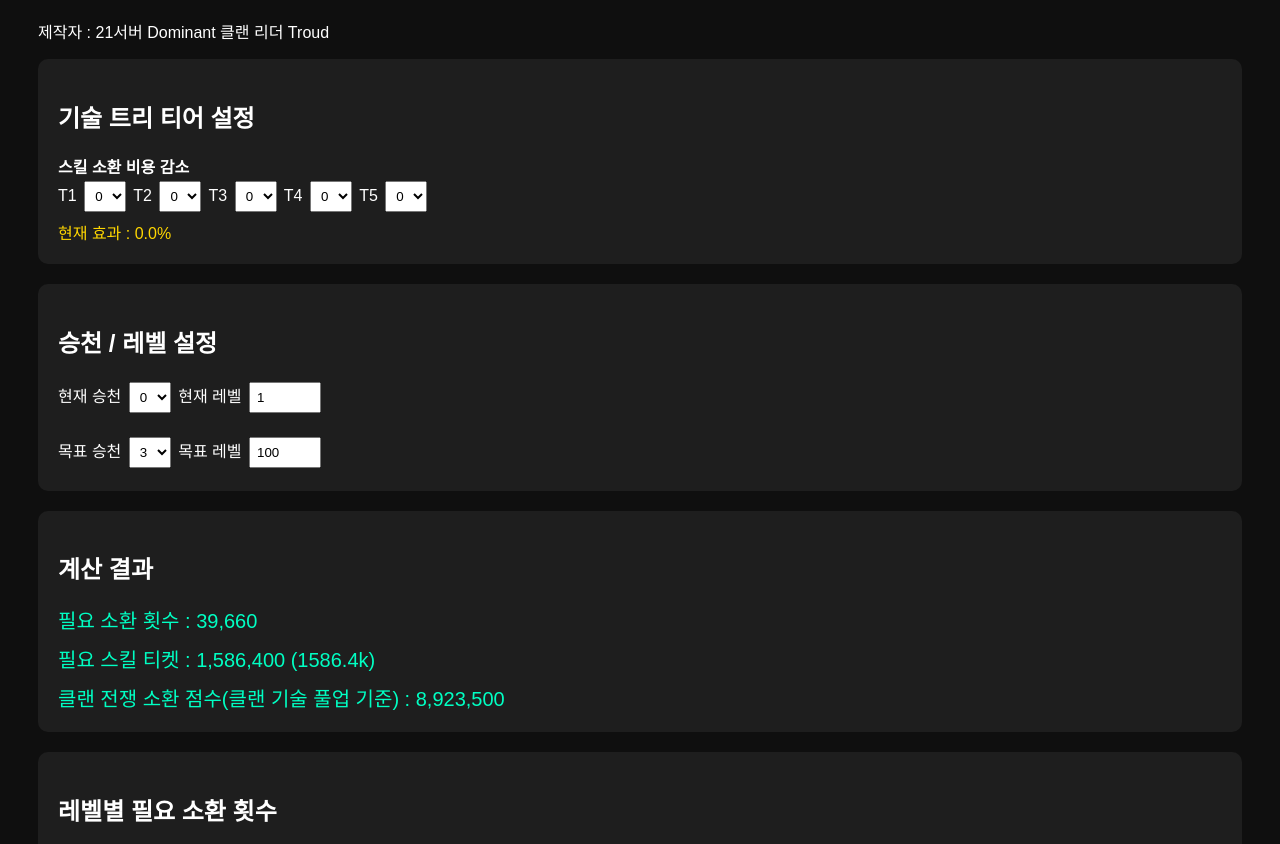
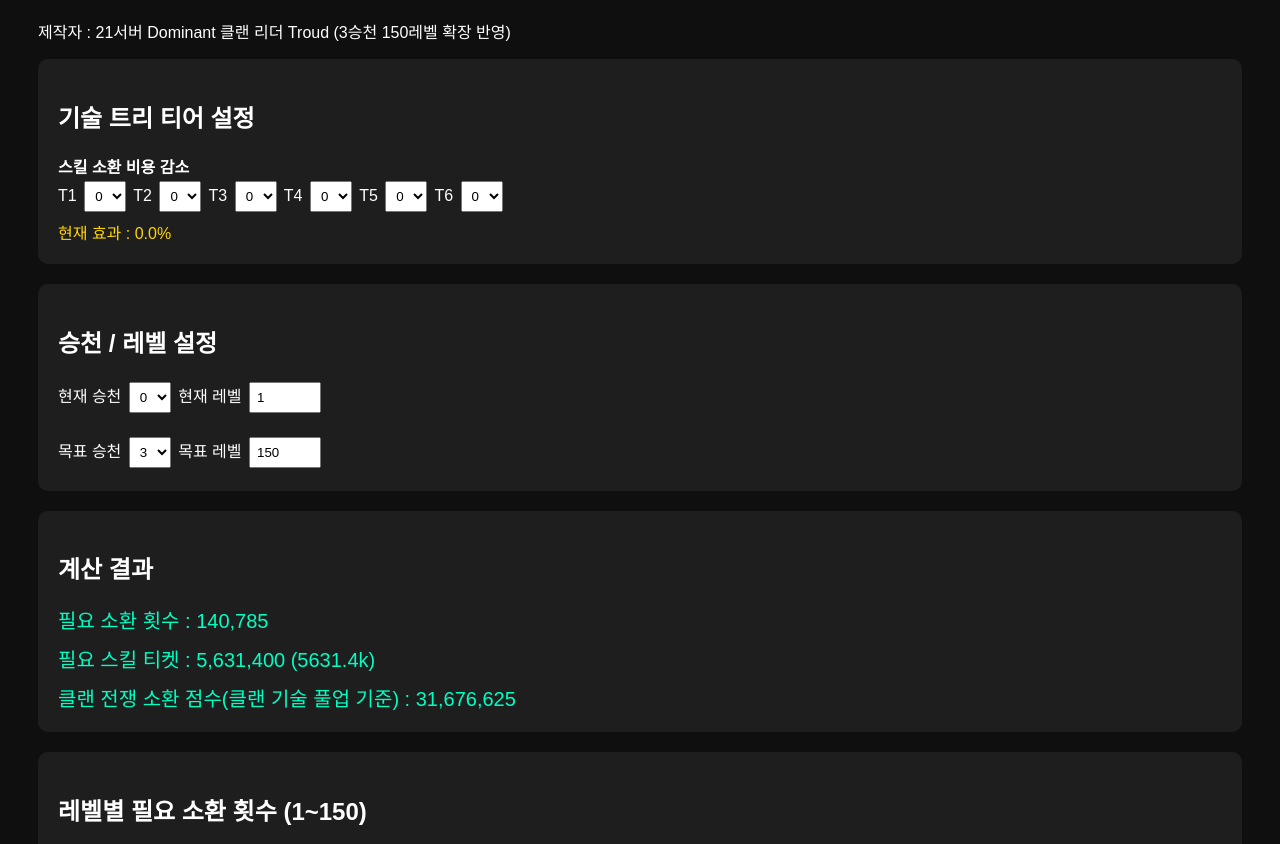
Before and after one commit to D-Troud/skill-calculator, a plain HTML site: page index.html in a window 1280 px wide. Shown: the part 108-952 px from the top of the page. Drawn offline with Linux system fonts and the light colour scheme.

Commit message:
Update index.html

```diff
--- a/index.html
+++ b/index.html
@@ -21,7 +21,7 @@ th{background:#333;}
 <body>
 
 <h1>포지마스터 스킬 계산기</h1>
-<p>제작자 : 21서버 Dominant 클랜 리더 Troud</p>
+<p>제작자 : 21서버 Dominant 클랜 리더 Troud (3승천 150레벨 확장 반영)</p>
 
 <div class="card">
 <h2>기술 트리 티어 설정</h2>
@@ -37,7 +37,7 @@ th{background:#333;}
 </select>
 
 현재 레벨
-<input id="curLvl" type="number" min="1" max="100" value="1">
+<input id="curLvl" type="number" min="1" max="150" value="1">
 <br><br>
 
 목표 승천
@@ -46,7 +46,7 @@ th{background:#333;}
 </select>
 
 목표 레벨
-<input id="tarLvl" type="number" min="1" max="100" value="100">
+<input id="tarLvl" type="number" min="1" max="150" value="150">
 
 </div>
 
@@ -55,12 +55,12 @@ th{background:#333;}
 
 <div class="result" id="summonCount"></div>
 <div class="result" id="ticketResult"></div>
-<div class="result" id="clanScoreResult"></div> <!-- 클랜 전쟁 점수 표시 영역 추가 -->
+<div class="result" id="clanScoreResult"></div>
 
 </div>
 
 <div class="card">
-<h2>레벨별 필요 소환 횟수</h2>
+<h2>레벨별 필요 소환 횟수 (1~150)</h2>
 
 <table id="summonTable">
 <tr>
@@ -72,6 +72,11 @@ th{background:#333;}
 </div>
 
 <script>
+
+// 🔥 승천별 최대 레벨 반환 함수 (0~2승천: 100레벨, 3승천: 150레벨)
+function getMaxLevel(asc){
+return asc === 3 ? 150 : 100;
+}
 
 // 🔥 소환 횟수 함수
 function getSummonCount(lvl){
@@ -92,16 +97,19 @@ if(lvl===14) return 80
 if(lvl===15) return 90
 if(lvl===16) return 100
 
+// 17~100 구간
+if(lvl <= 100) return 110
 
-return 110
+// 101~150 구간 (100레벨 이후부터 레벨당 75씩 증가)
+return 110 + (lvl - 100) * 75;
 }
 
-// 티어 UI
+// 티어 UI (T1 ~ T6)
 function createUI(){
 
 let html="<b>스킬 소환 비용 감소</b><br>"
 
-for(let i=1;i<=5;i++){
+for(let i=1;i<=6;i++){
 html+="T"+i+" <select id='tier"+i+"' onchange='handleTier("+i+")'>"
 for(let j=0;j<=5;j++){
 html+="<option>"+j+"</option>"
@@ -114,13 +122,13 @@ html+="<div class='stat' id='tierStat'></div>"
 document.getElementById("tiers").innerHTML=html
 }
 
-// 티어 로직
+// 티어 로직 (T1 ~ T6 연동)
 function handleTier(t){
 
 let val=Number(document.getElementById("tier"+t).value)
 
 if(val===0){
-for(let i=t+1;i<=5;i++){
+for(let i=t+1;i<=6;i++){
 document.getElementById("tier"+i).value=0
 }
 }
@@ -138,7 +146,7 @@ calculate()
 function getDiscount(){
 
 let sum=0
-for(let i=1;i<=5;i++){
+for(let i=1;i<=6;i++){
 sum+=Number(document.getElementById("tier"+i).value)
 }
 
@@ -158,13 +166,20 @@ let tarAsc=Number(tarAscEl.value)
 let curLvl=Number(curLvlEl.value)
 let tarLvl=Number(tarLvlEl.value)
 
+// 입력값 검증: 목표 레벨이 해당 승천의 최대 레벨을 넘지 않도록 제한
+let maxCurLvl = getMaxLevel(curAsc);
+let maxTarLvl = getMaxLevel(tarAsc);
+
+if(curLvl > maxCurLvl) curLvl = maxCurLvl;
+if(tarLvl > maxTarLvl) tarLvl = maxTarLvl;
+
 if(
     curAsc > tarAsc ||
     (curAsc === tarAsc && curLvl > tarLvl)
 ){
     summonCount.innerText="목표 레벨이 현재보다 낮습니다."
     ticketResult.innerText=""
-    clanScoreResult.innerText="" // 에러 시 클랜 점수도 초기화
+    clanScoreResult.innerText=""
     return
 }
 
@@ -173,15 +188,14 @@ let total=0
 while(true){
 
 if(curAsc===tarAsc){
-
 for(let i=curLvl+1;i<=tarLvl;i++){
 total+=getSummonCount(i)
 }
-
 break
 }
 
-for(let i=curLvl+1;i<=100;i++){
+let maxLvl = getMaxLevel(curAsc);
+for(let i=curLvl+1;i<=maxLvl;i++){
 total+=getSummonCount(i)
 }
 
@@ -206,12 +220,12 @@ clanScoreResult.innerText=
 "클랜 전쟁 소환 점수(클랜 기술 풀업 기준) : "+clanScore.toLocaleString()
 }
 
-// 🔥 표 생성
+// 🔥 표 생성 (1~150레벨)
 function createTable(){
 
 let html=""
 
-for(let i=1;i<=100;i++){
+for(let i=1;i<=150;i++){
 
 html+="<tr>"
 html+="<td>"+i+"</td>"
@@ -237,7 +251,7 @@ const tarLvlEl=document.getElementById("tarLvl")
 
 const summonCount=document.getElementById("summonCount")
 const ticketResult=document.getElementById("ticketResult")
-const clanScoreResult=document.getElementById("clanScoreResult") // 클랜 점수 DOM 요소 연결
+const clanScoreResult=document.getElementById("clanScoreResult")
 
 document.querySelectorAll("input,select").forEach(el=>{
 el.oninput=calculate
```
